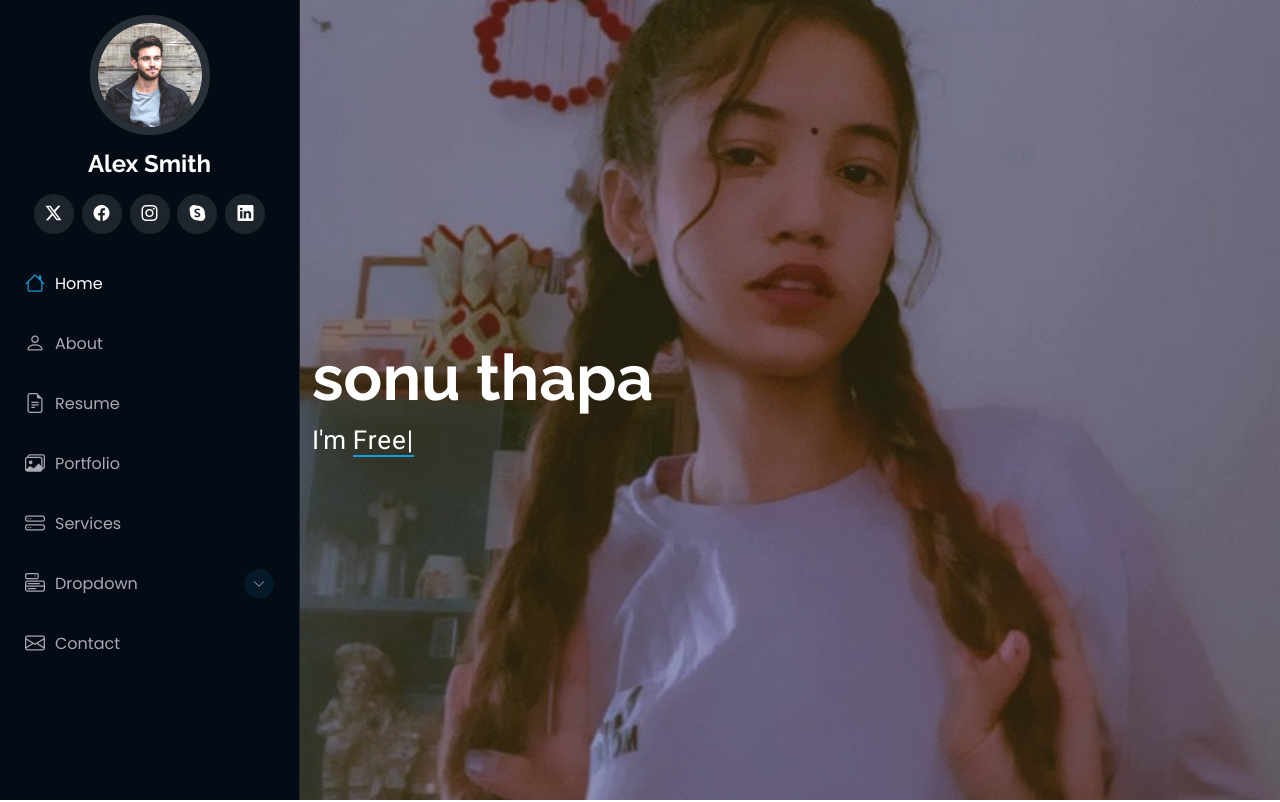
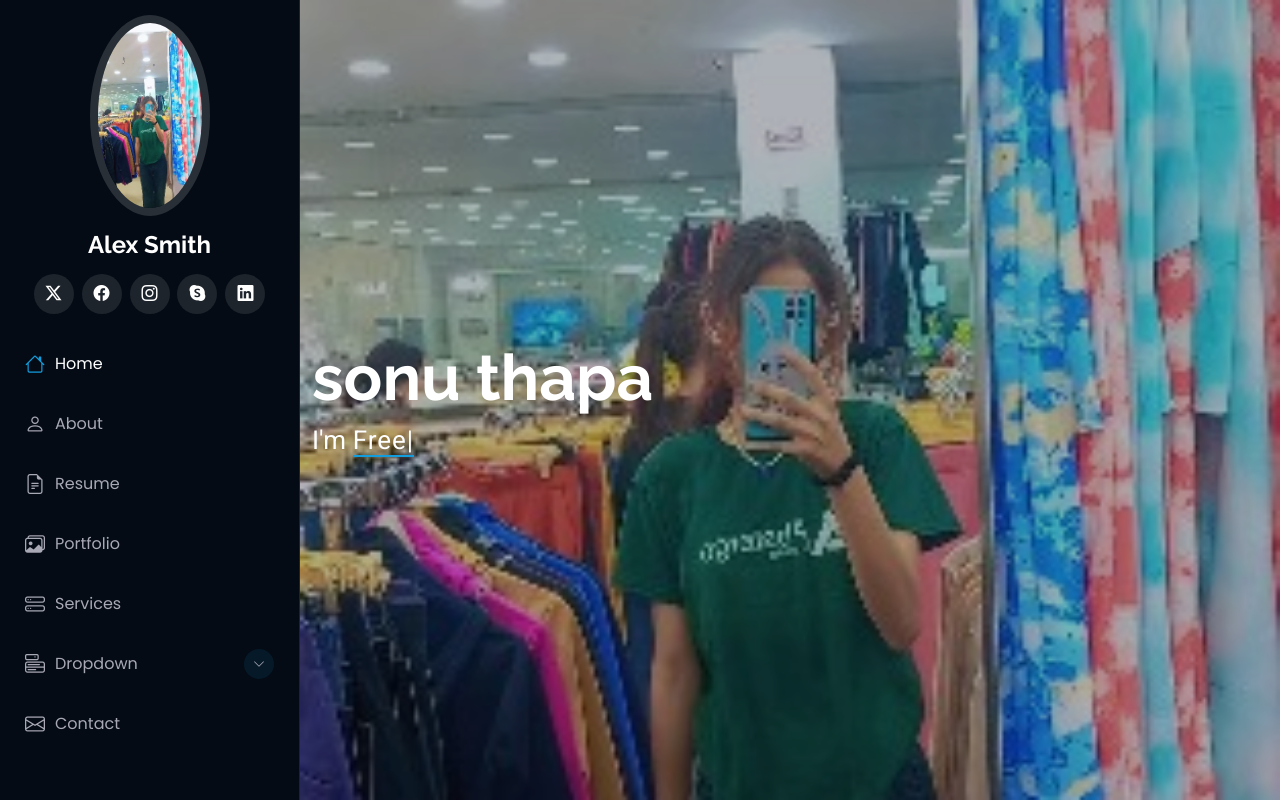
Before and after one commit to sonuthapa34/portfolio-website1, a plain HTML site: page index.html in a window 1280 px wide. Shown: the top 802 px of the page. Drawn offline with Linux system fonts and the light colour scheme.

Commit message:
sonuthapa

```diff
--- a/index.html
+++ b/index.html
@@ -42,7 +42,7 @@
     <i class="header-toggle d-xl-none bi bi-list"></i>
 
     <div class="profile-img">
-      <img src="assets/img/my-profile-img.jpg" alt="" class="img-fluid rounded-circle">
+      <img src="1000006412.jpg" alt="" class="img-fluid rounded-circle">
     </div>
 
     <a href="index.html" class="logo d-flex align-items-center justify-content-center">
@@ -94,7 +94,7 @@
     <!-- Hero Section -->
     <section id="hero" class="hero section dark-background">
 
-      <img src="Snapchat-1867191057.jpg" alt="" data-aos="fade-in" class="">
+      <img src="1000006412.jpg" alt="" data-aos="fade-in" class="">
 
       <div class="container" data-aos="fade-up" data-aos-delay="100">
         <h2>sonu thapa</h2>
```
Also changed, not shown: 1000006412.jpg (added), Snapchat-1867191057.jpg (deleted).
